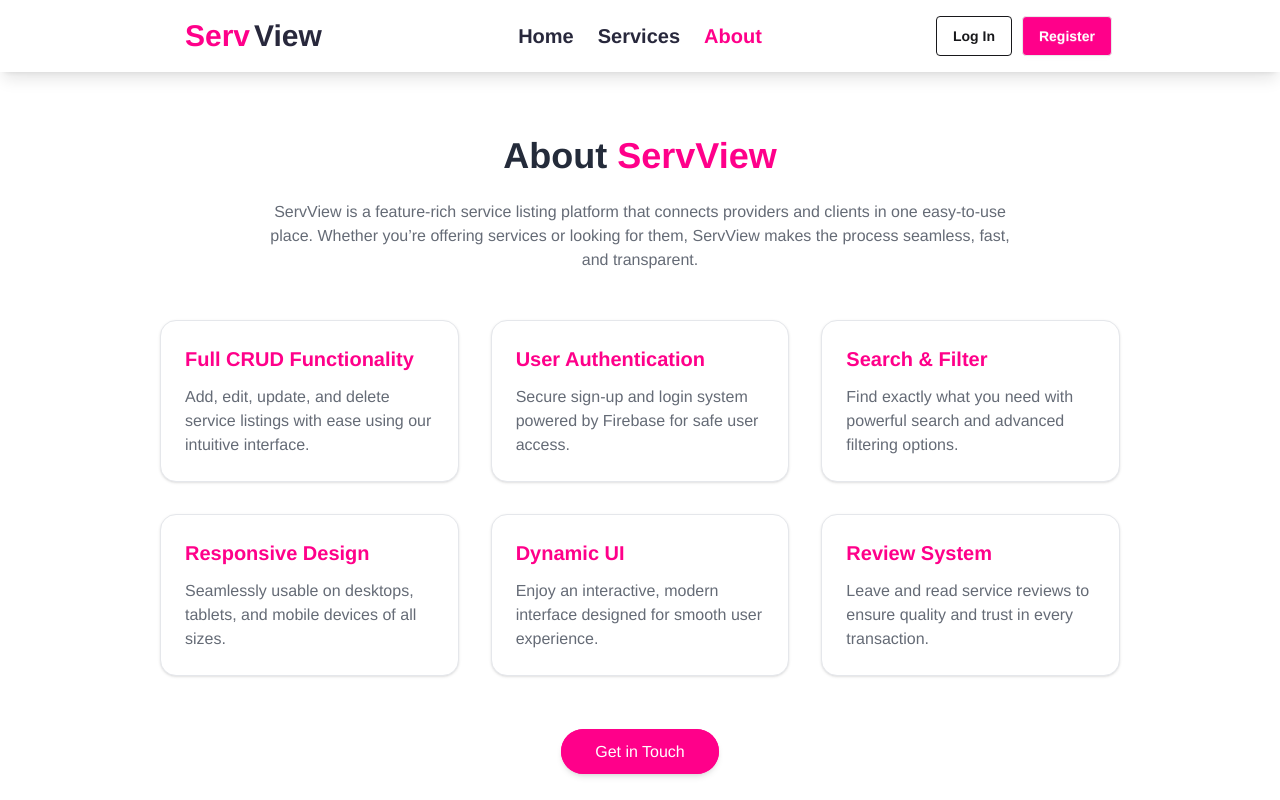
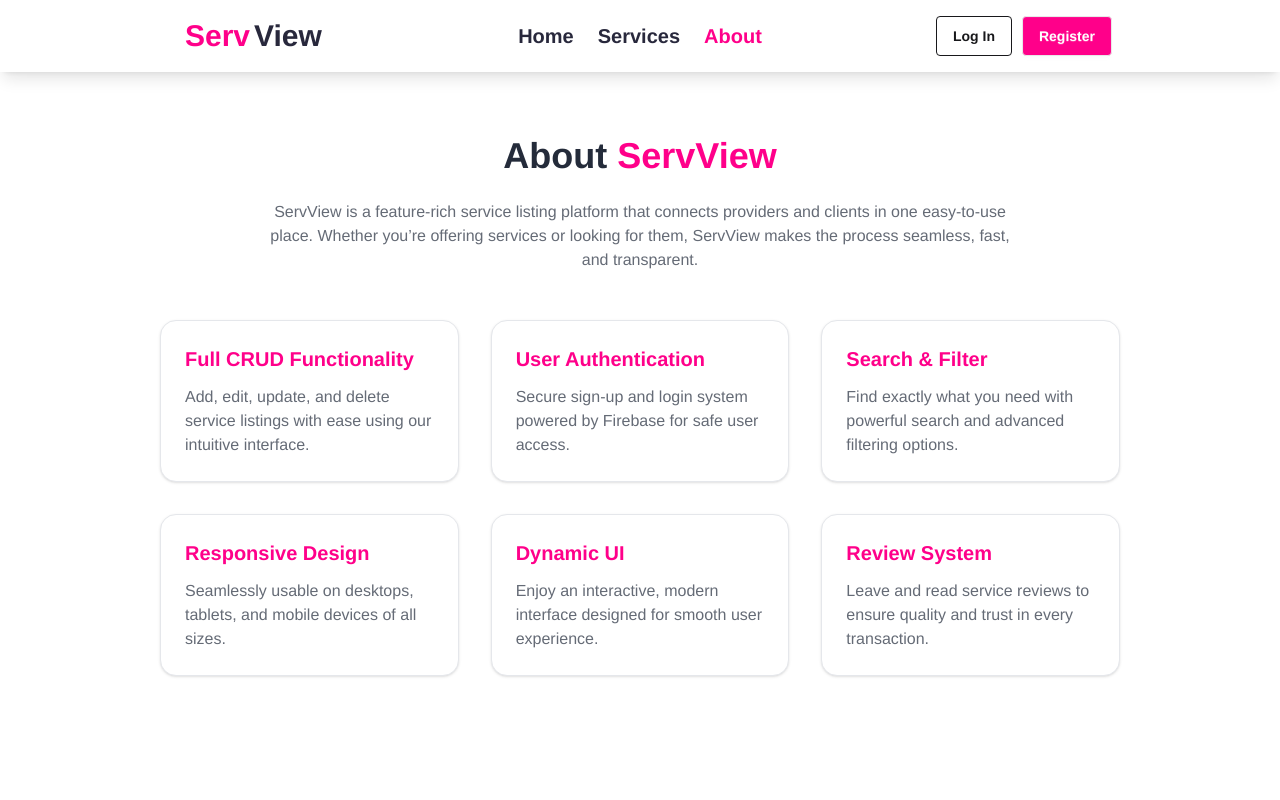
Before and after one commit to Akib-dev1/assignment-11, a React (Vite) app: page /about in a window 1280 px wide. Shown: the top 800 px of the page. Built offline with nearby package versions, Linux system fonts and the light colour scheme; no server answers.

Commit message:
About Page Changed

```diff
--- a/src/About.jsx
+++ b/src/About.jsx
@@ -4,41 +4,42 @@
   const features = [
     {
       title: "Full CRUD Functionality",
-      desc: "Add, edit, update, and delete service listings with ease using our intuitive interface."
+      desc: "Add, edit, update, and delete service listings with ease using our intuitive interface.",
     },
     {
       title: "User Authentication",
-      desc: "Secure sign-up and login system powered by Firebase for safe user access."
+      desc: "Secure sign-up and login system powered by Firebase for safe user access.",
     },
     {
       title: "Search & Filter",
-      desc: "Find exactly what you need with powerful search and advanced filtering options."
+      desc: "Find exactly what you need with powerful search and advanced filtering options.",
     },
     {
       title: "Responsive Design",
-      desc: "Seamlessly usable on desktops, tablets, and mobile devices of all sizes."
+      desc: "Seamlessly usable on desktops, tablets, and mobile devices of all sizes.",
     },
     {
       title: "Dynamic UI",
-      desc: "Enjoy an interactive, modern interface designed for smooth user experience."
+      desc: "Enjoy an interactive, modern interface designed for smooth user experience.",
     },
     {
       title: "Review System",
-      desc: "Leave and read service reviews to ensure quality and trust in every transaction."
-    }
+      desc: "Leave and read service reviews to ensure quality and trust in every transaction.",
+    },
   ];
 
   return (
     <section className="bg-white min-h-screen text-[#242B3A] py-16">
       <div className="max-w-9/12 max-lg:max-w-10/12 max-md:w-11/12 mx-auto">
-
         {/* Heading */}
         <h1 className="text-4xl font-bold text-center mb-6">
           About <span className="text-[#FF008A]">ServView</span>
         </h1>
         <p className="text-center text-[#656B76] max-w-3xl mx-auto mb-12">
-          ServView is a feature-rich service listing platform that connects providers and clients in one easy-to-use place.
-          Whether you’re offering services or looking for them, ServView makes the process seamless, fast, and transparent.
+          ServView is a feature-rich service listing platform that connects
+          providers and clients in one easy-to-use place. Whether you’re
+          offering services or looking for them, ServView makes the process
+          seamless, fast, and transparent.
         </p>
 
         {/* Features */}
@@ -55,17 +56,6 @@
             </div>
           ))}
         </div>
-
-        {/* Call to Action */}
-        <div className="text-center mt-16">
-          <a
-            href="/contact"
-            className="bg-[#FF008A] hover:bg-inherit border-2 border-[#FF008A] hover:text-[#242B3A] text-white px-8 py-3 rounded-full font-medium shadow-md hover:opacity-90 duration-150 ease-in"
-          >
-            Get in Touch
-          </a>
-        </div>
-
       </div>
     </section>
   );
```
